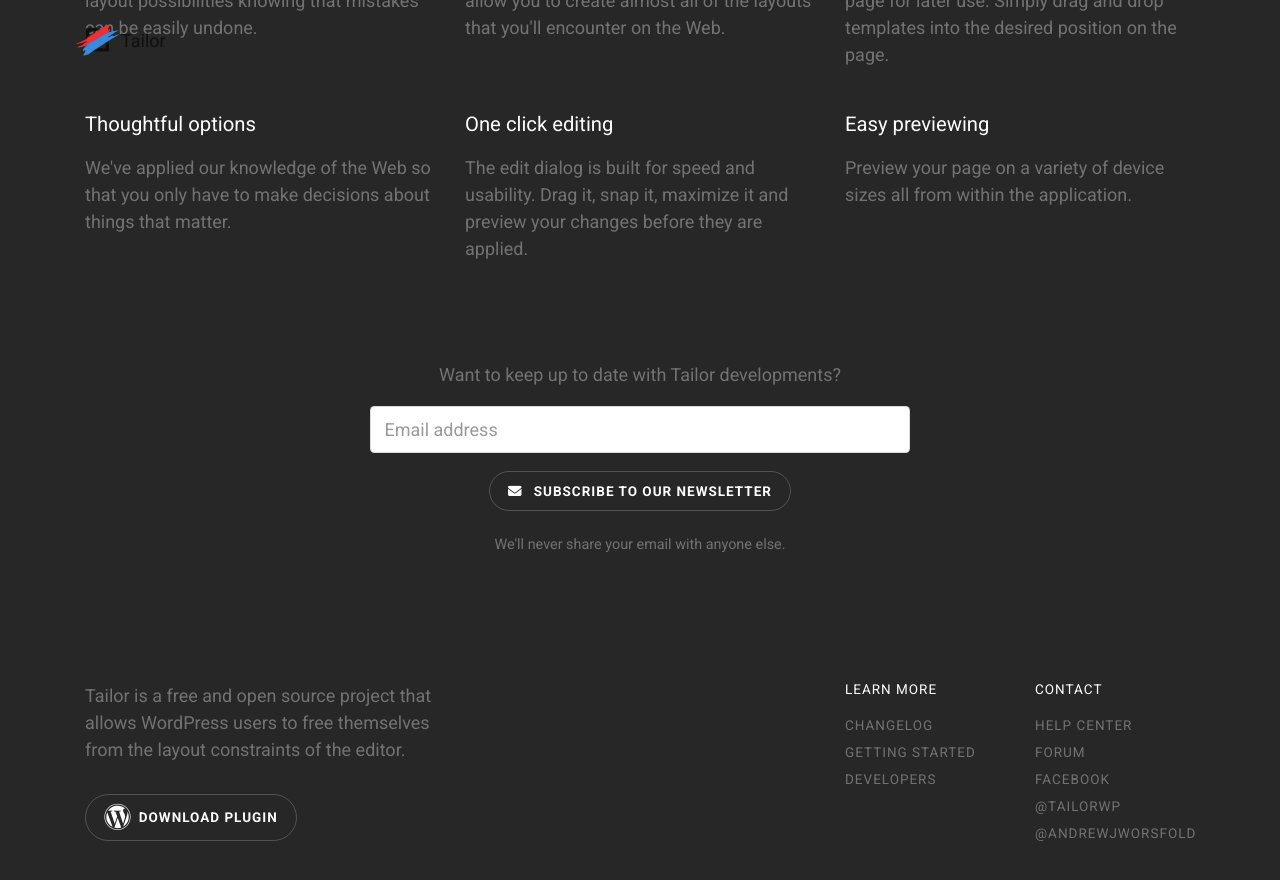
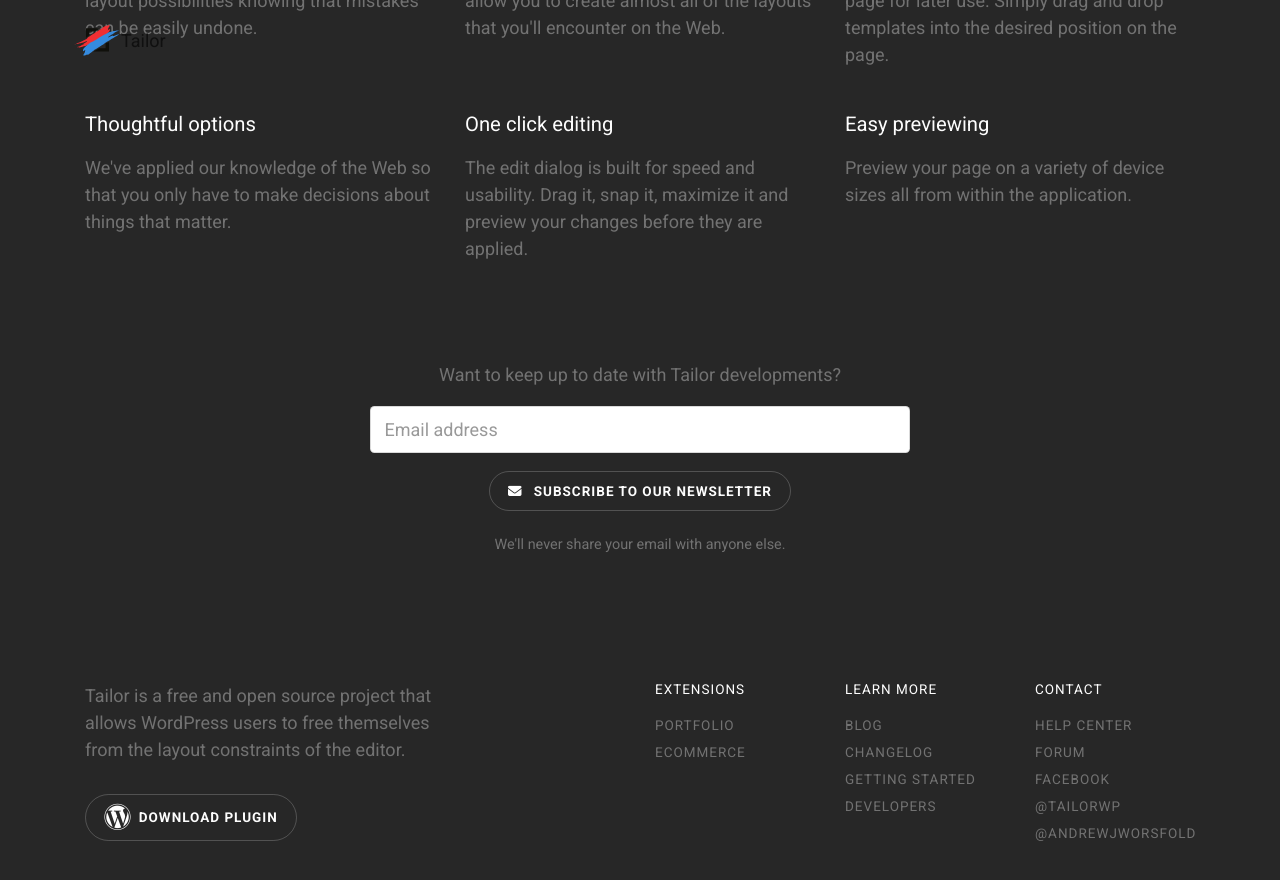
Before and after one commit to Enclavely/tailor, a Jekyll site: the page built from index.html, in a window 1280 px wide and 900 px high, scrolled down 4197 px. Shown: the top 880 px of the window. Built offline with Jekyll 4.4.1, drawn with Linux system fonts in a browser that asks for light colours; nearby versions of some CDN libraries; a script that is not in the unit is left out; the list of posts is cut into pages by our own code.

Commit message:
Added extension and blog links.

```diff
--- a/_includes/footer.html
+++ b/_includes/footer.html
@@ -8,29 +8,30 @@
                 <a class="btn btn-outline-secondary" href="{{ site.tailor.wordpress }}" target="_blank" onclick="ga('send', 'event', 'button', 'click', 'download-footer');"><i class="fa fa-wordpress fa-2x"></i><span>Download Plugin</span></a>
             </div>
 
-            <div class="col-md-2 col-md-offset-4 col-sm-4">
+
+            <div class="col-md-2 col-md-offset-2 col-sm-3">
+                <ul class="menu">
+                    <li class="menu__item">
+                        <h3 class="menu__title">Extensions</h3>
+                    </li>
+                    <li class="menu__item"><a href="https://wordpress.org/plugins/tailor-portfolio/" target="_blank" onclick="ga('send', 'event', 'button', 'click', 'portfolio');">Portfolio</a></li>
+                    <li class="menu__item"><a href="https://github.com/andrew-worsfold/tailor-woocommerce" target="_blank" onclick="ga('send', 'event', 'button', 'click', 'woocommerce');">eCommerce</a></li>
+                </ul>
+            </div>
+
+            <div class="col-md-2 col-sm-3">
                 <ul class="menu">
                     <li class="menu__item">
                         <h3 class="menu__title">Learn more</h3>
                     </li>
-                    <!-- <li class="menu__item"><a href="{{ site.base_url }}/documentation/">Documentation</a></li> -->
-                    <li class="menu__item"><a href="https://wordpress.org/plugins/tailor/changelog/" target="_blank">Changelog</a></li>
-                    <li class="menu__item"><a href="https://tailor.zendesk.com/hc/en-us/categories/202586427-Getting-started" target="_blank">Getting started</a></li>
-                    <li class="menu__item"><a href="https://tailor.zendesk.com/hc/en-us/categories/203117247-Extending" target="_blank">Developers</a></li>
+                    <li class="menu__item"><a href="https://medium.com/@tailorwp" target="_blank" onclick="ga('send', 'event', 'button', 'click', 'blog');">Blog</a></li>
+                    <li class="menu__item"><a href="https://wordpress.org/plugins/tailor/changelog/" target="_blank" onclick="ga('send', 'event', 'button', 'click', 'changelog');">Changelog</a></li>
+                    <li class="menu__item"><a href="https://tailor.zendesk.com/hc/en-us/categories/202586427-Getting-started" target="_blank" onclick="ga('send', 'event', 'button', 'click', 'getting-started-footer');">Getting started</a></li>
+                    <li class="menu__item"><a href="https://tailor.zendesk.com/hc/en-us/categories/203117247-Extending" target="_blank" onclick="ga('send', 'event', 'button', 'click', 'extending-footer');">Developers</a></li>
                 </ul>
             </div>
 
-            <!--
-            <div class="col-md-2 col-sm-4">
-                <ul class="menu">
-                    <li class="menu__item">
-                        <h3 class="menu__title">Extensions</h3>
-                    </li>
-                    <li class="menu__item"><a href="https://wordpress.org/plugins/tailor-portfolio/">Portfolio</a></li>
-                </ul>
-            </div> -->
-
-            <div class="col-md-2 col-sm-4">
+            <div class="col-md-2 col-sm-3">
                 <ul class="menu">
                     <li class="menu__item">
                         <h3 class="menu__title">Contact</h3>
```
